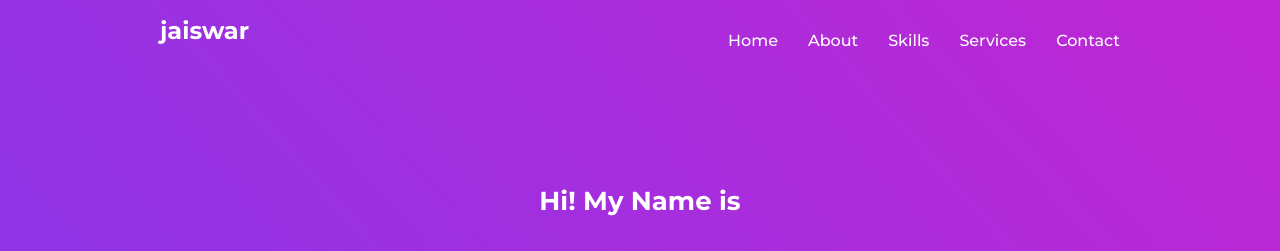
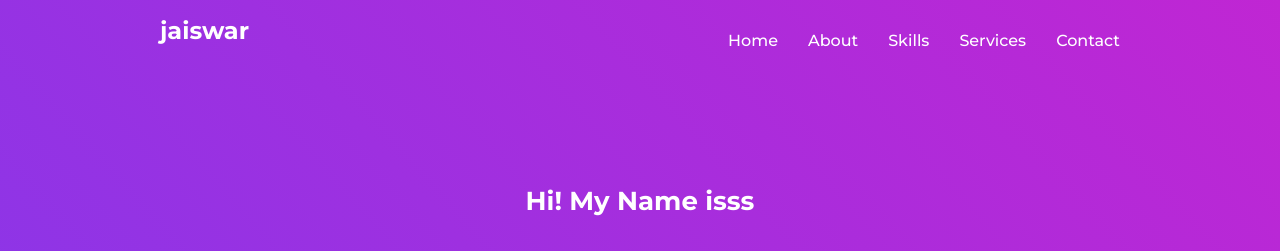
Before and after one commit to Jaiswar098/rohan_portfolio-, a plain HTML site: page index.html in a window 1280 px wide. Shown: the top 251 px of the page. Drawn offline with Linux system fonts and the light colour scheme.

Commit message:
index.html

```diff
--- a/index.html
+++ b/index.html
@@ -28,7 +28,7 @@
         </nav>
 
         <div class="hero app">
-            <p class="greet">Hi! My Name is</p>
+            <p class="greet">Hi! My Name isss</p>
             <div class="name">
                 <h1 class="text first-text border-text">kumar</h1>
                 <h1 class="text mid-text">manjeet</h1>
```
